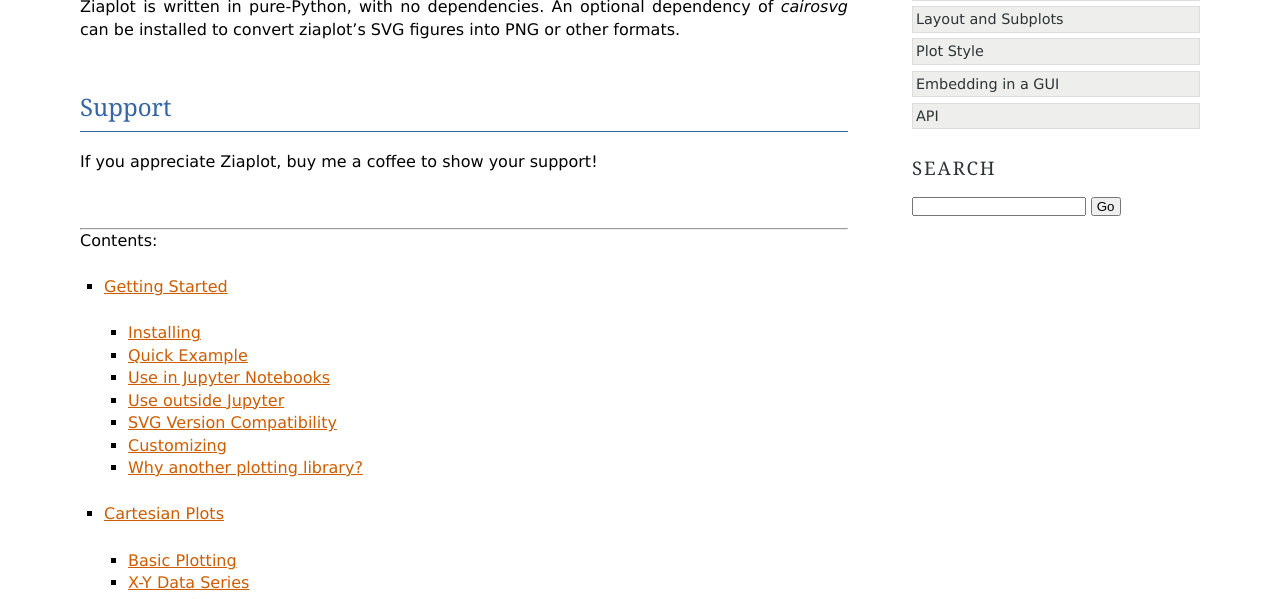
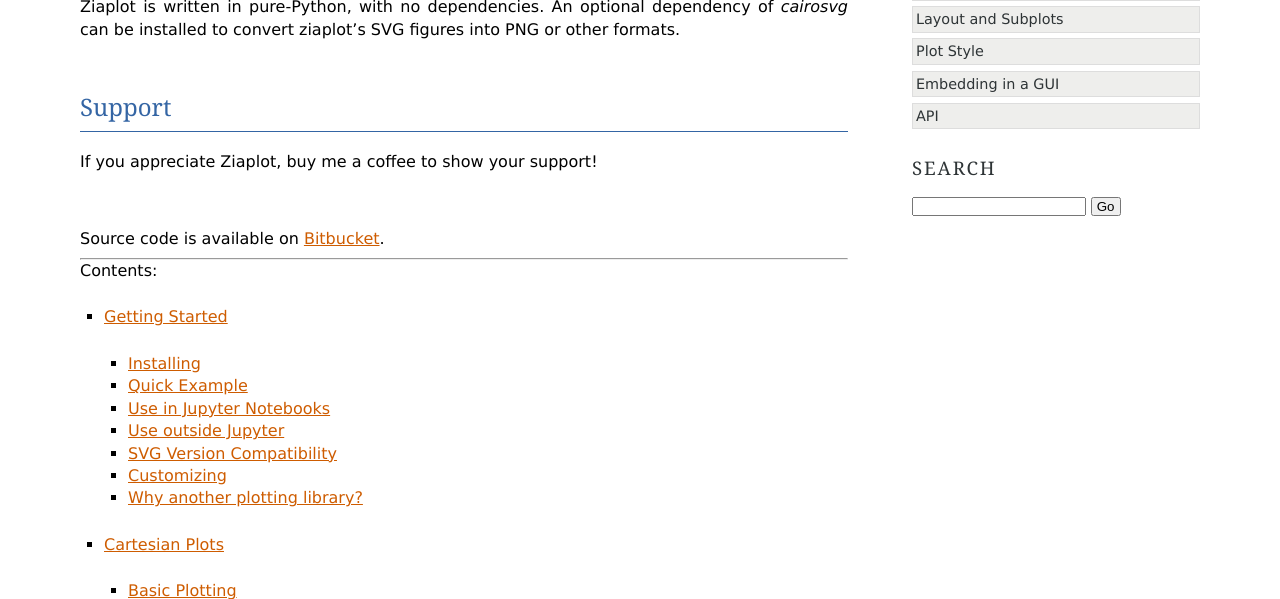
Before and after one commit to cdelker/ziaplot, a Sphinx documentation site: the page built from docs/index.rst, in a window 1280 px wide and 900 px high, cut to the strip 301-900 px from the top of the window. Built offline with Sphinx 7.4.7, drawn with Linux system fonts in a browser that asks for light colours.

Commit message:
Documentation Update.

```diff
--- a/docs/index.rst
+++ b/docs/index.rst
@@ -51,6 +51,9 @@
 
 |
 
+
+Source code is available on `Bitbucket <https://bitbucket.org/cdelker/ziaplot>`_.
+
 ----
 
 
```
